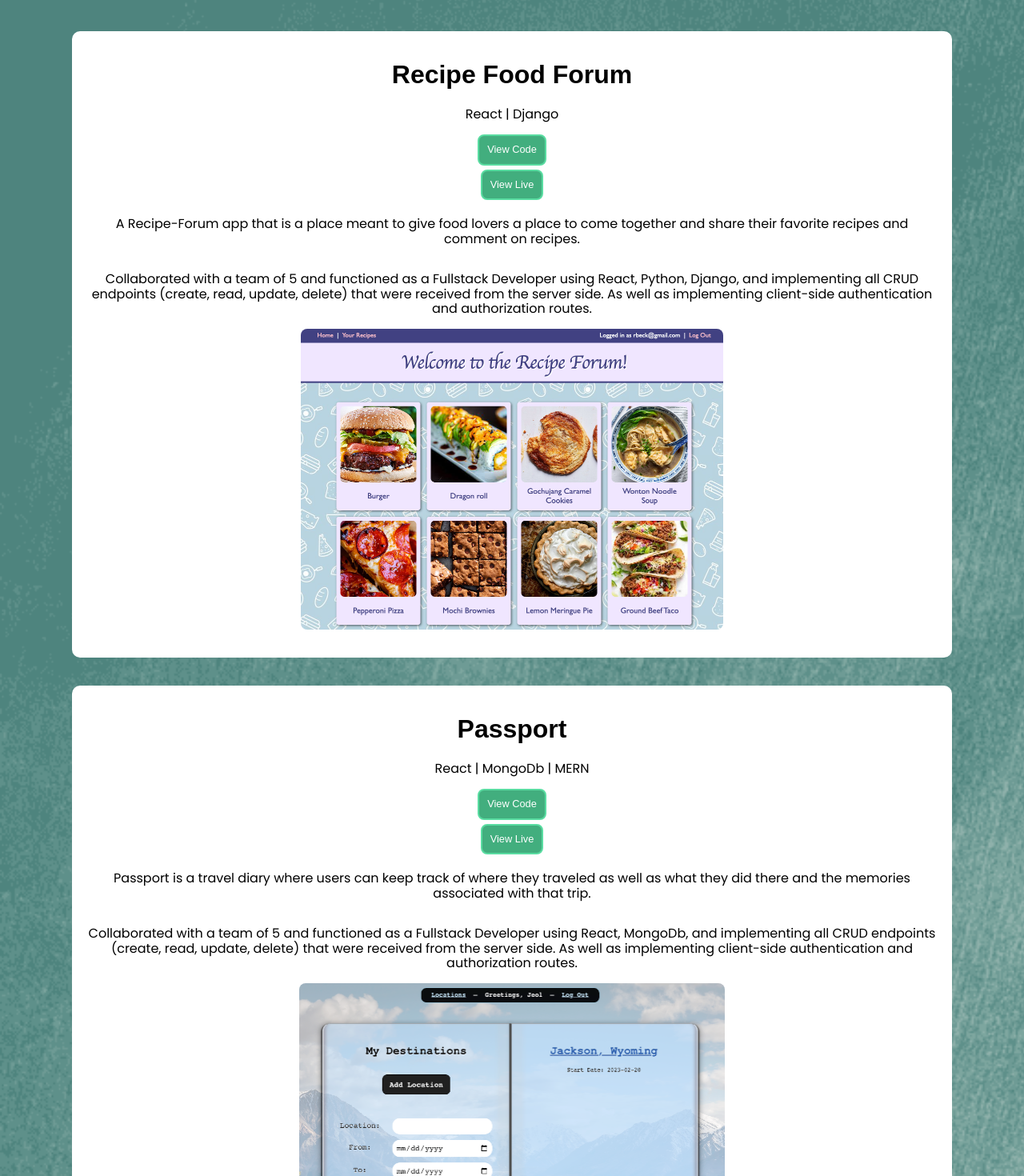
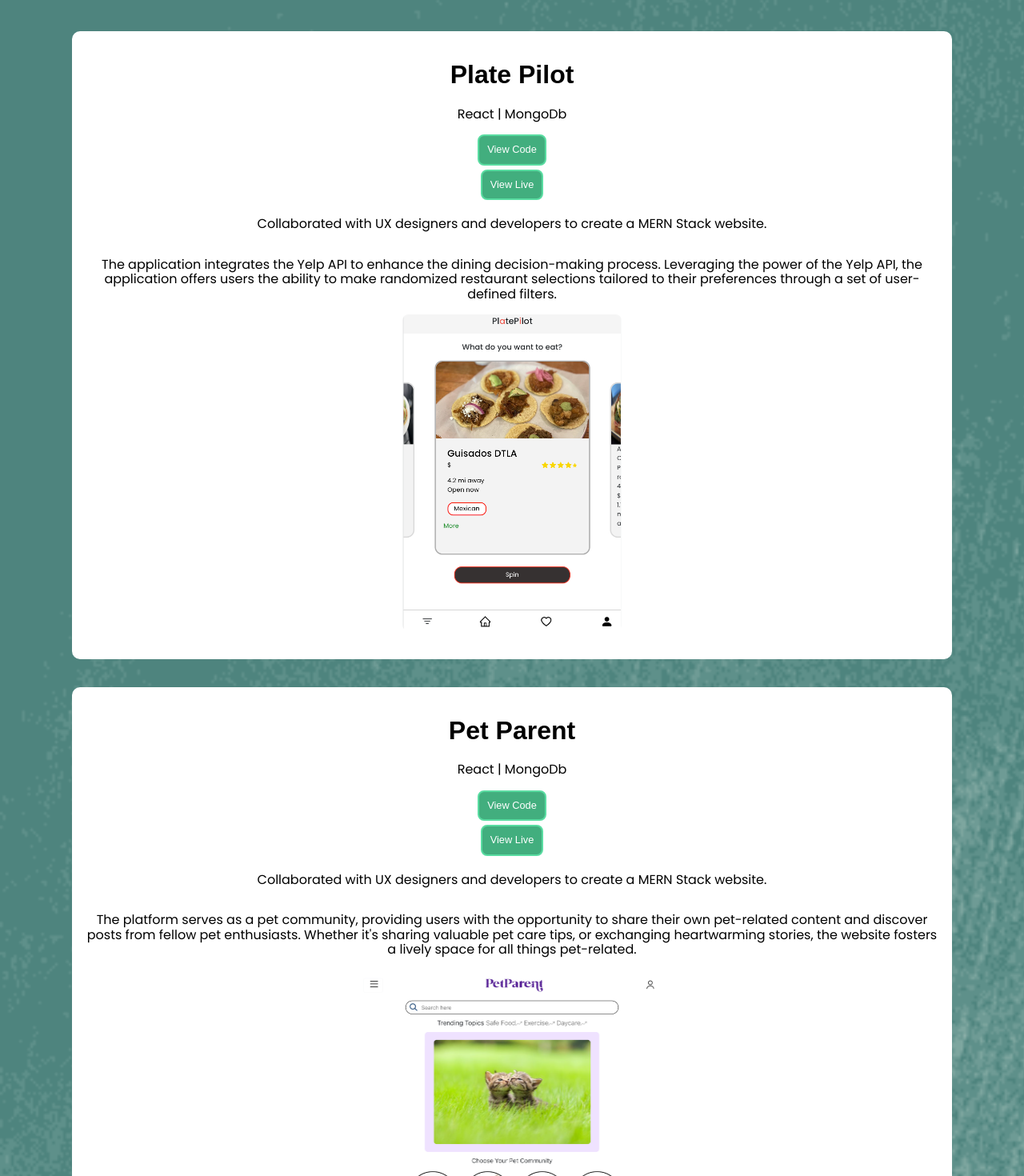
Before and after one commit to rbeck19/rb-portfolio, a React (Create React App) app: page / in a window 1280 px wide. Shown: the part 148-1618 px from the top of the page at 80% size. Built offline with nearby package versions, Linux system fonts and the light colour scheme.

Commit message:
added projects

```diff
--- a/src/Components/Projects.js
+++ b/src/Components/Projects.js
@@ -5,12 +5,55 @@ import recipeFoodForumMain from '../img/recipe-forum.png';
 import passportMain from '../img/passport-main.png';
 import bookshelfMain from "../img/bookshelf-main.png";
 import slotMachine from "../img/slot-machine.png";
-
-
+import petParent from "../img/pet-parent.png"
+import platePilot from "../img/plate-pilot.png"
 
 const Projects = () => {
 	return (
 		<div>
+			<div className='projectsContainer'>
+				<div className='projectsCard'>
+					<h1 className='projectsTitle'>Plate Pilot</h1>
+					<p className='projectStack'> React | MongoDb </p>
+					<a className='buttonLink' href='https://github.com/lucas-richards/23oct-hackathon-FrontEnd' target='_blank' rel="noopener noreferrer">
+						View Code
+					</a>
+					<a className='buttonLink' href='https://plate-pilot.onrender.com/ ' target='_blank' rel="noopener noreferrer">
+						View Live
+					</a>
+					<p className='projectDesc'>
+						Collaborated with UX designers and developers to create a MERN Stack website.
+					</p>
+					<p className='projectDesc'>
+					The application integrates the Yelp API to enhance the dining decision-making process. Leveraging the power of the Yelp API, the application offers users the ability to make randomized restaurant selections tailored to their preferences through a set of user-defined filters.					</p>
+					<div className='keyImages'>
+						<img className='projectImages' src={platePilot} alt='Main page of pet parent' />
+
+					</div>
+				</div>
+			</div>
+			<div className='projectsContainer'>
+				<div className='projectsCard'>
+					<h1 className='projectsTitle'>Pet Parent</h1>
+					<p className='projectStack'> React | MongoDb </p>
+					<a className='buttonLink' href=' https://github.com/ChelseyReann/nam1_hackathon_frontend' target='_blank' rel="noopener noreferrer">
+						View Code
+					</a>
+					<a className='buttonLink' href='https://musical-mousse-373f3d.netlify.app/' target='_blank' rel="noopener noreferrer">
+						View Live
+					</a>
+					<p className='projectDesc'>
+						Collaborated with UX designers and developers to create a MERN Stack website.
+					</p>
+					<p className='projectDesc'>
+						The platform serves as a pet community, providing users with the opportunity to share their own pet-related content and discover posts from fellow pet enthusiasts. Whether it's  sharing valuable pet care tips, or exchanging heartwarming stories, the website fosters a lively space for all things pet-related.
+					</p>
+					<div className='keyImages'>
+						<img className='projectImages' src={petParent} alt='Main page of pet parent' />
+
+					</div>
+				</div>
+			</div>
 			<div className='projectsContainer'>
 				<div className='projectsCard'>
 					<h1 className='projectsTitle'>Recipe Food Forum</h1>
@@ -26,7 +69,7 @@ const Projects = () => {
 						favorite recipes and comment on recipes.
 					</p>
 					<p className='projectDesc'>
-						Collaborated with a team of 5 and functioned as a Fullstack Developer using React, Python, Django,
+						Collaborated with a team of developers and functioned as a Fullstack Developer using React, Python, Django,
 						and implementing all CRUD endpoints (create, read, update, delete) that were received from the server side.
 						As well as implementing client-side authentication and authorization routes.
 					</p>
@@ -51,7 +94,7 @@ const Projects = () => {
 						and the memories associated with that trip.
 					</p>
 					<p className='projectDesc'>
-						Collaborated with a team of 5 and functioned as a Fullstack Developer using React, MongoDb,
+						Collaborated with a team of developers and functioned as a Fullstack Developer using React, MongoDb,
 						and implementing all CRUD endpoints (create, read, update, delete) that were received from the server side.
 						As well as implementing client-side authentication and authorization routes.
 					</p>
```
Also changed, not shown: src/img/pet-parent.png (added), src/img/plate-pilot.png (added).
